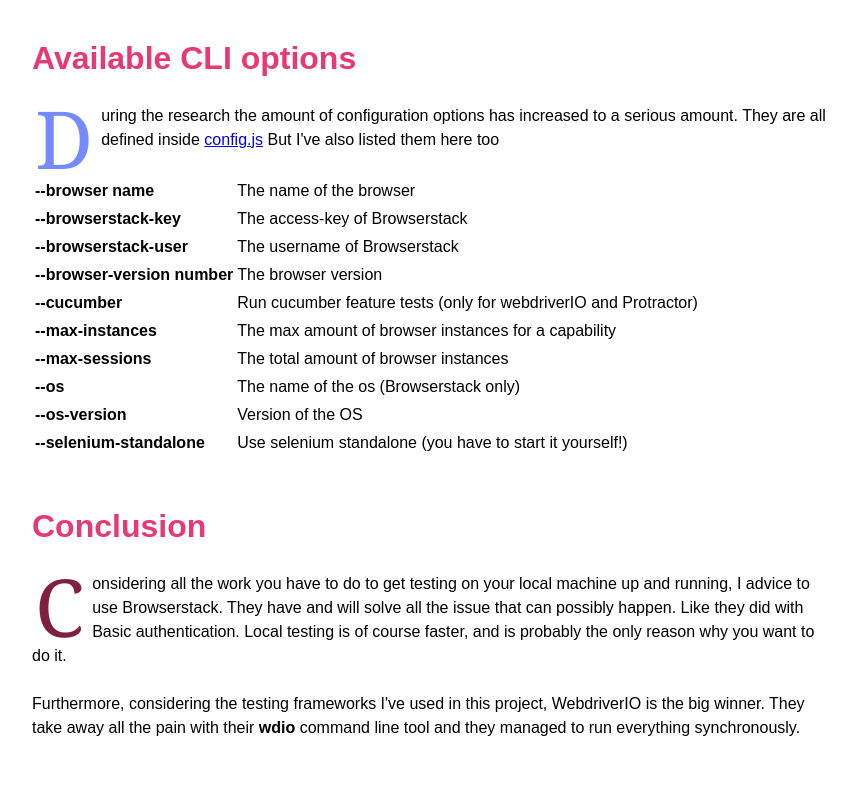
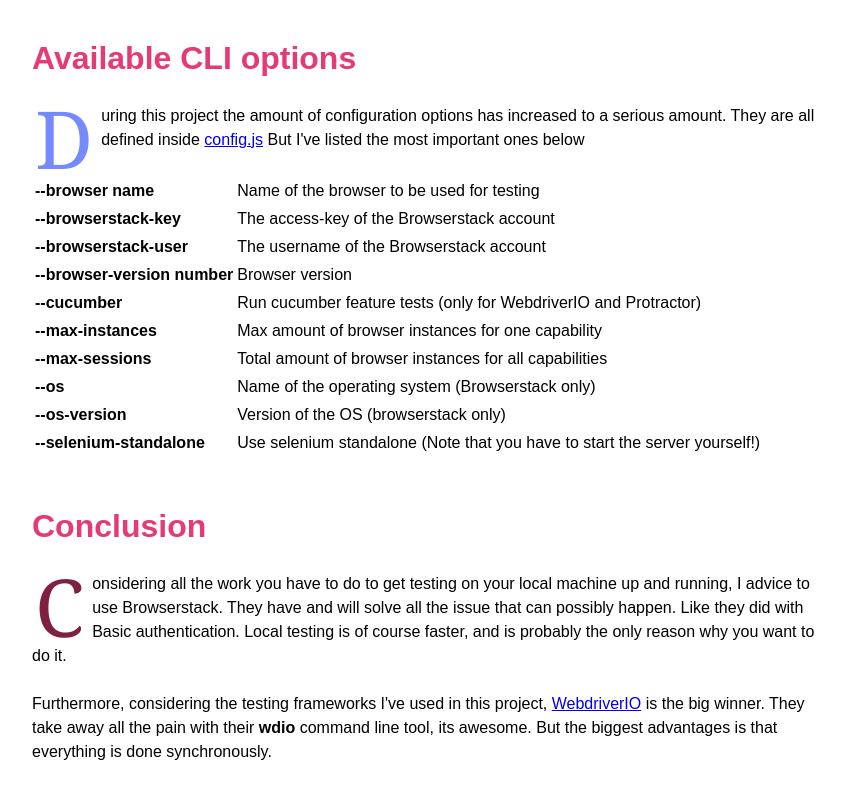
Before and after one commit to scaljeri/e2e-testing-in-action, a plain HTML site: page index.html in a window 1280 px wide. Shown: the part 4431-5229 px from the top of the page, without its empty margins (208-1064 px from the left). Drawn offline with Linux system fonts and the light colour scheme; a web font is replaced by a local one.

Commit message:
Final touch

```diff
--- a/index.html
+++ b/index.html
@@ -252,41 +252,41 @@ $<span style='color:#308080; '>></span> export BROWSERSTACK_ACCESS_KEY<span styl
 
             <h2>Available CLI options</h2>
             <div class="content">
-                During the research the amount of configuration options has increased to a serious amount. They are all defined
+                During this project the amount of configuration options has increased to a serious amount. They are all defined
                 inside <a href="https://github.com/scaljeri/e2e-testing-in-action/blob/master/tests/config.js">config.js</a>
-                But I've also listed them here too
+                But I've listed the most important ones below
                 <br><br>
 
                 <table>
                     <tr>
-                        <td><b>--browser name</b></td><td>The name of the browser</td>
+                        <td><b>--browser name</b></td><td>Name of the browser to be used for testing</td>
                     </tr>
                     <tr>
-                        <td><b>--browserstack-key</b></td><td>The access-key of Browserstack</td>
+                        <td><b>--browserstack-key</b></td><td>The access-key of the Browserstack account</td>
                     </tr>
                     <tr>
-                        <td><b>--browserstack-user</b></td><td>The username of Browserstack</td>
+                        <td><b>--browserstack-user</b></td><td>The username of the Browserstack account</td>
                     </tr>
                     <tr>
-                        <td><b>--browser-version number</b></td><td>The browser version</td>
+                        <td><b>--browser-version number</b></td><td>Browser version</td>
                     </tr>
                     <tr>
-                        <td><b>--cucumber</b></td><td>Run cucumber feature tests (only for webdriverIO and Protractor)</td>
+                        <td><b>--cucumber</b></td><td>Run cucumber feature tests (only for WebdriverIO and Protractor)</td>
                     </tr>
                     <tr>
-                        <td><b>--max-instances</b></td><td>The max amount of browser instances for a capability</td>
+                        <td><b>--max-instances</b></td><td>Max amount of browser instances for one capability</td>
                     </tr>
                     <tr>
-                        <td><b>--max-sessions</b></td><td>The total amount of browser instances</td>
+                        <td><b>--max-sessions</b></td><td>Total amount of browser instances for all capabilities</td>
                     </tr>
                     <tr>
-                        <td><b>--os</b></td><td>The name of the os (Browserstack only)</td>
+                        <td><b>--os</b></td><td>Name of the operating system (Browserstack only)</td>
                     </tr>
                     <tr>
-                        <td><b>--os-version</b></td><td>Version of the OS</td>
+                        <td><b>--os-version</b></td><td>Version of the OS (browserstack only)</td>
                     </tr>
                     <tr>
-                        <td><b>--selenium-standalone</b></td><td>Use selenium standalone (you have to start it yourself!)</td>
+                        <td><b>--selenium-standalone</b></td><td>Use selenium standalone (Note that you have to start the server yourself!)</td>
                     </tr>
                 </table>
             </div>
@@ -297,9 +297,9 @@ $<span style='color:#308080; '>></span> export BROWSERSTACK_ACCESS_KEY<span styl
                 use Browserstack. They have and will solve all the issue that can possibly happen. Like they did with
                 Basic authentication. Local testing is of course faster, and is probably the only reason why you want to do it.
                 <br><br>
-                Furthermore, considering the testing frameworks I've used in this project, WebdriverIO is the big winner.
-                They take away all the pain with their <strong>wdio</strong> command line tool and they managed to run
-                everything synchronously.
+                Furthermore, considering the testing frameworks I've used in this project, <a href="http://webdriver.io/">WebdriverIO</a> is the big winner.
+                They take away all the pain with their <strong>wdio</strong> command line tool, its awesome. But the biggest advantages is that everything
+                is done synchronously.
             </p>
         </div>
     </article>
```
